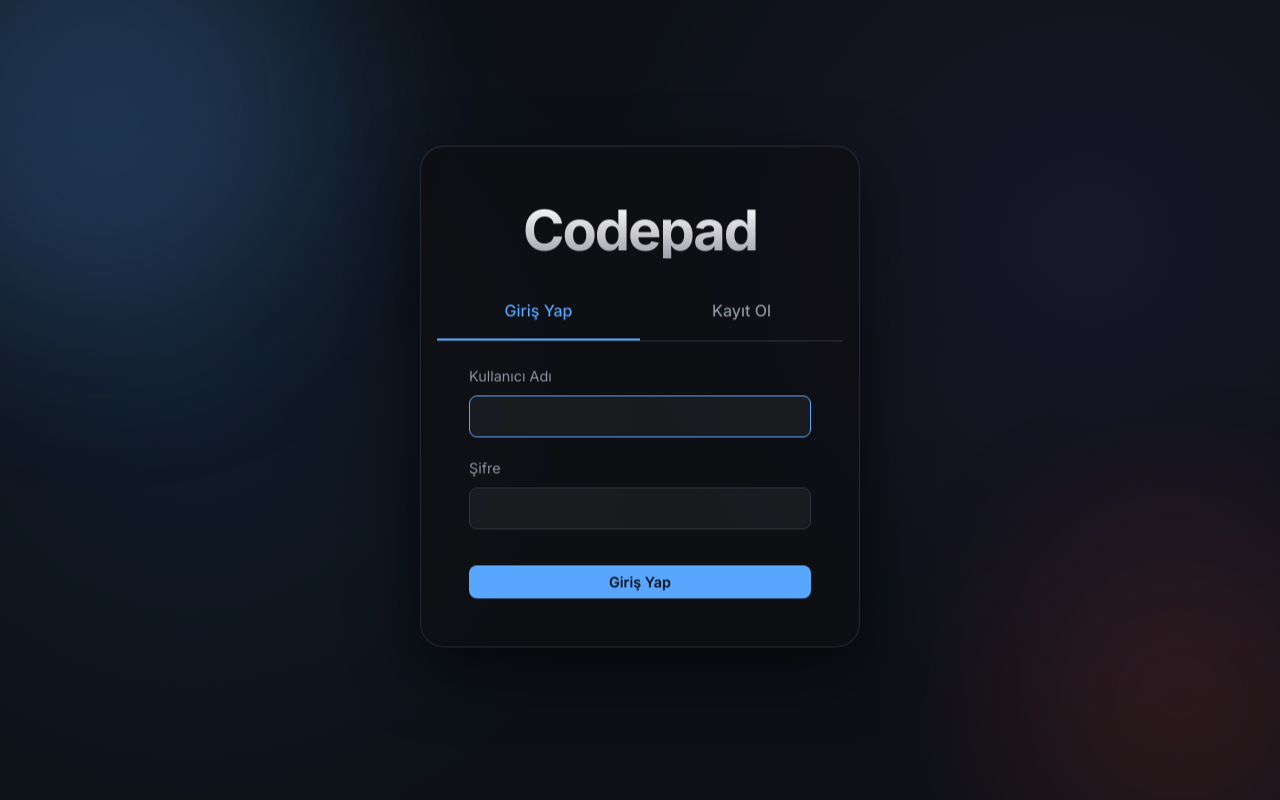
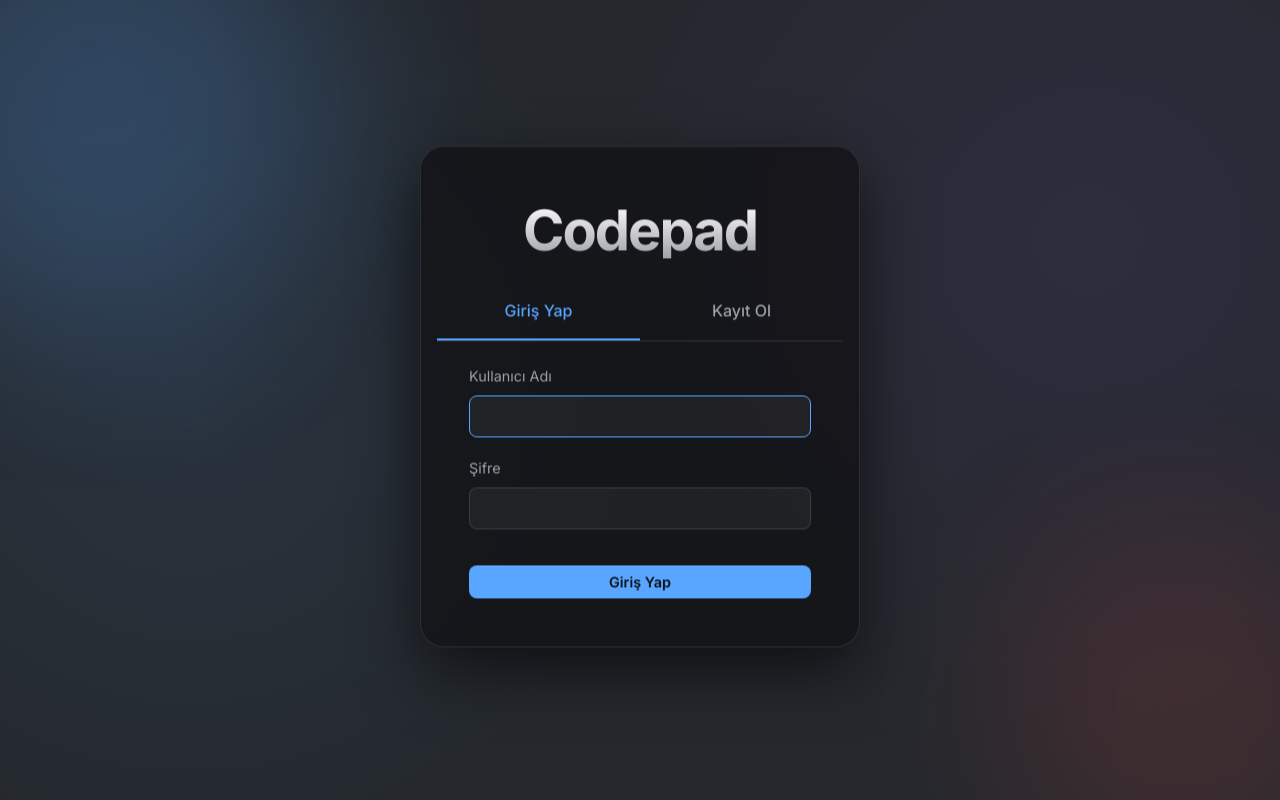
Before and after one commit to gokselsina/codepad, a React (Vite) app: page / in a window 1280 px wide. Built offline with nearby package versions, Linux system fonts and the light colour scheme.

Commit message:
style: switch to a softer 'Mid-Dark' grey theme for better visibility

```diff
--- a/src/index.css
+++ b/src/index.css
@@ -1,13 +1,13 @@
 @import url('https://fonts.googleapis.com/css2?family=Inter:wght@300;400;500;600;700&family=JetBrains+Mono:wght@400;500&display=swap');
 
 :root {
-  --bg-color: #0d1117;
-  --bg-gradient: radial-gradient(circle at 15% 50%, rgba(56, 139, 253, 0.08), transparent 40%),
+  --bg-color: #25292e;
+  --bg-gradient: radial-gradient(circle at 15% 50%, rgba(88, 166, 255, 0.08), transparent 40%),
     radial-gradient(circle at 85% 30%, rgba(139, 92, 246, 0.08), transparent 40%);
-  --card-bg: #161b22;
-  --card-border: #30363d;
-  --text-main: #c9d1d9;
-  --text-muted: #8b949e;
+  --card-bg: #2e343b;
+  --card-border: rgba(255, 255, 255, 0.12);
+  --text-main: #e6edf3;
+  --text-muted: #9ba1a9;
   --accent-color: #58a6ff;
   --accent-hover: #1f6feb;
   --success-color: #238636;
@@ -291,7 +291,7 @@ textarea {
   width: 320px;
   display: flex;
   flex-direction: column;
-  background: #010409;
+  background: #1e2227;
   border-right: 1px solid var(--card-border);
   backdrop-filter: var(--glass-blur);
   -webkit-backdrop-filter: var(--glass-blur);
@@ -596,9 +596,9 @@ textarea {
   border-radius: 12px;
   overflow: hidden;
   border: 1px solid var(--card-border);
-  background-color: #0d1117;
+  background-color: #25292e;
   margin: 0.5rem 0;
-  box-shadow: inset 0 2px 4px rgba(0, 0, 0, 0.3), 0 8px 16px rgba(0, 0, 0, 0.2);
+  box-shadow: 0 4px 12px rgba(0, 0, 0, 0.2);
 }
 
 .code-header {
```
